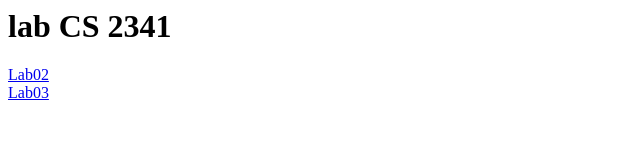
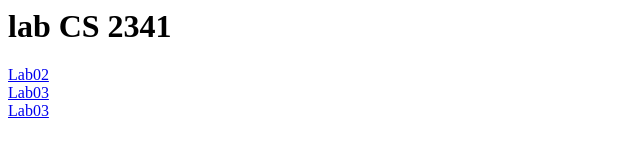
Before and after one commit to aleena1298/aleena1298.github.io, a plain HTML site: page index.html in a window 1280 px wide. Shown: the full height of the page, 0-640 px from the left. Drawn offline with Linux system fonts and the light colour scheme.

Commit message:
added Lab04

```diff
--- a/index.html
+++ b/index.html
@@ -4,5 +4,7 @@
 <a href="./Lab02/index.html">Lab02</a>
 <br>
 <a href="./Lab03/index.html">Lab03</a>
+<br>
+<a href="./Lab04/index.html">Lab03</a>
 </body>
 </html>
```
